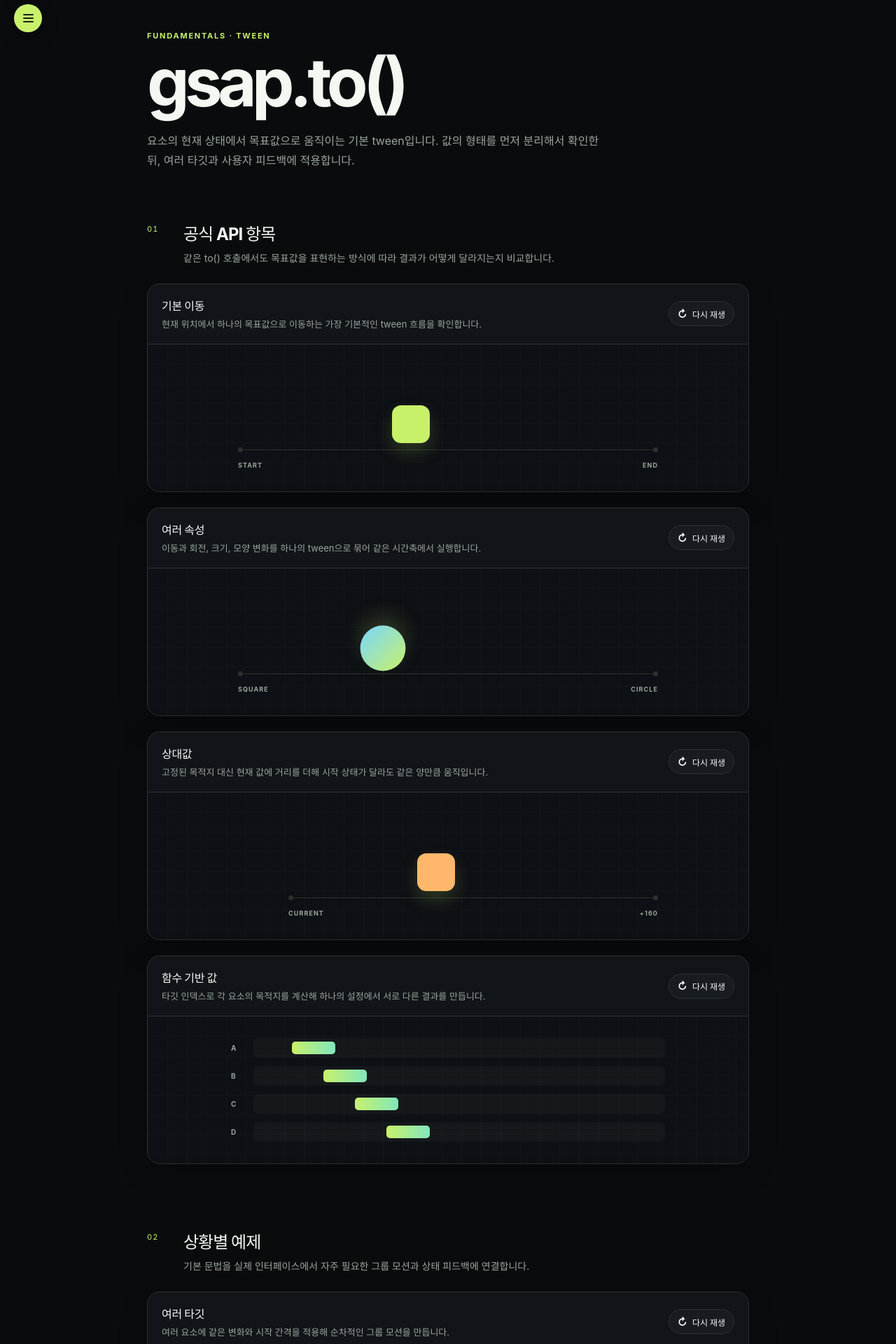
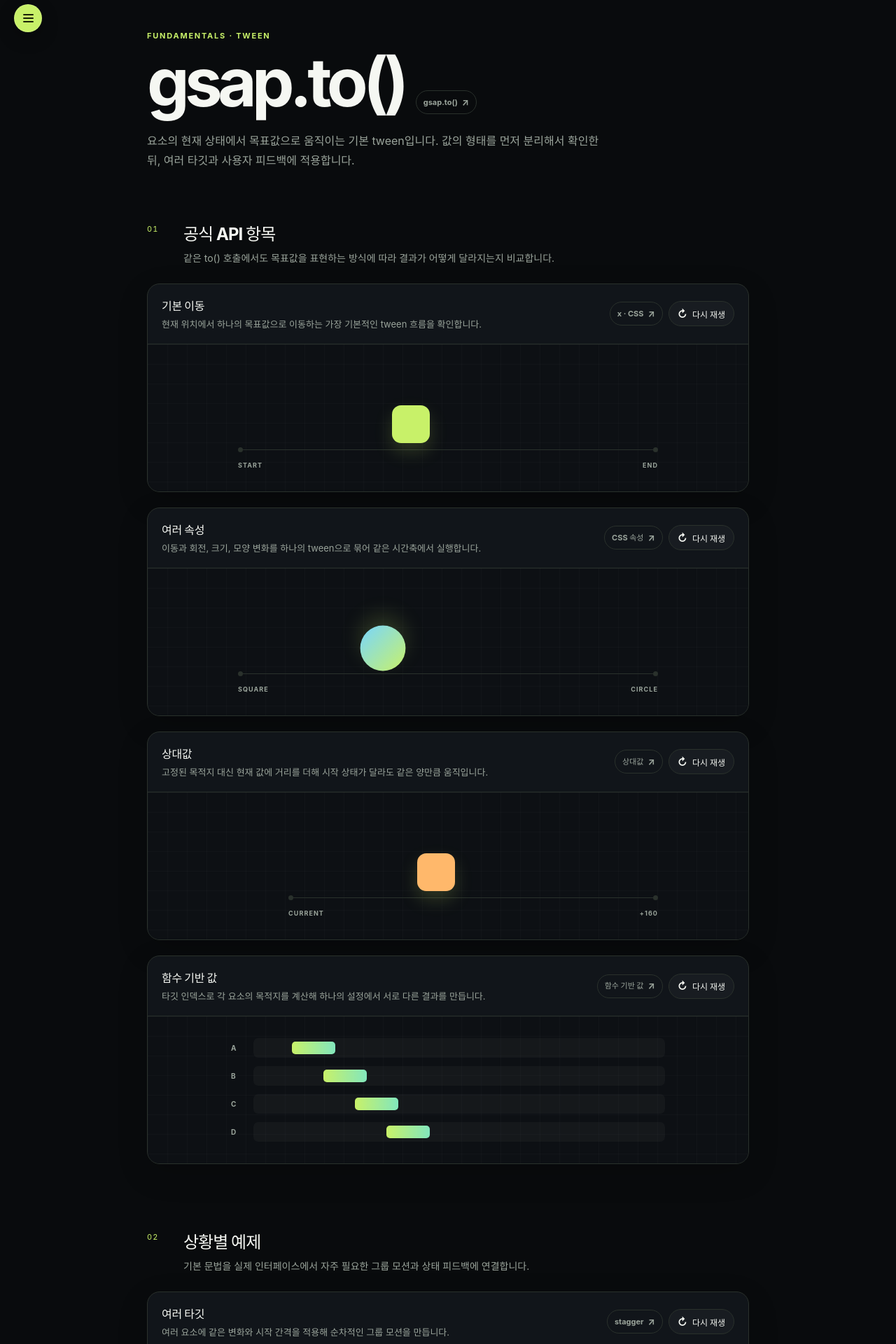
Before and after one commit to Dessert99/FE-GSAP, a React (Vite) app: page /fundamentals/gsap-to in a window 1280 px wide. Shown: the part 80-2000 px from the top of the page at 70% size. Built offline with nearby package versions, Linux system fonts and the light colour scheme.

Commit message:
feat: gsap.to 예제에 공식 문서 링크 추가

```diff
--- a/src/fundamentals/gsap-to/GsapToPage.tsx
+++ b/src/fundamentals/gsap-to/GsapToPage.tsx
@@ -1,10 +1,12 @@
 import { DemoPanel } from '../../components/demo/DemoPanel'
+import { OfficialDocsLink } from '../../components/learning/OfficialDocsLink'
 import { BasicMovementExample } from './examples/BasicMovementExample'
 import { CardFeedbackExample } from './examples/CardFeedbackExample'
 import { FunctionValueExample } from './examples/FunctionValueExample'
 import { MultiplePropertiesExample } from './examples/MultiplePropertiesExample'
 import { MultipleTargetsExample } from './examples/MultipleTargetsExample'
 import { RelativeValueExample } from './examples/RelativeValueExample'
+import { gsapToReferences } from './gsap-to.references'
 import './gsap-to.css'
 
 export function GsapToPage() {
@@ -12,7 +14,10 @@
     <article className="gsap-to-page">
       <header className="gsap-to-page__header">
         <p className="gsap-to-page__eyebrow">FUNDAMENTALS · TWEEN</p>
-        <h1>gsap.to()</h1>
+        <div className="gsap-to-page__title-row">
+          <h1>gsap.to()</h1>
+          <OfficialDocsLink {...gsapToReferences.method} />
+        </div>
         <p>
           요소의 현재 상태에서 목표값으로 움직이는 기본 tween입니다. 값의 형태를 먼저 분리해서 확인한 뒤,
           여러 타깃과 사용자 피드백에 적용합니다.
@@ -32,24 +37,28 @@
           <DemoPanel
             title="기본 이동"
             description="현재 위치에서 하나의 목표값으로 이동하는 가장 기본적인 tween 흐름을 확인합니다."
+            references={gsapToReferences.basicMovement}
           >
             <BasicMovementExample />
           </DemoPanel>
           <DemoPanel
             title="여러 속성"
             description="이동과 회전, 크기, 모양 변화를 하나의 tween으로 묶어 같은 시간축에서 실행합니다."
+            references={gsapToReferences.multipleProperties}
           >
             <MultiplePropertiesExample />
           </DemoPanel>
           <DemoPanel
             title="상대값"
             description="고정된 목적지 대신 현재 값에 거리를 더해 시작 상태가 달라도 같은 양만큼 움직입니다."
+            references={gsapToReferences.relativeValue}
           >
             <RelativeValueExample />
           </DemoPanel>
           <DemoPanel
             title="함수 기반 값"
             description="타깃 인덱스로 각 요소의 목적지를 계산해 하나의 설정에서 서로 다른 결과를 만듭니다."
+            references={gsapToReferences.functionValue}
           >
             <FunctionValueExample />
           </DemoPanel>
@@ -69,12 +78,14 @@
           <DemoPanel
             title="여러 타깃"
             description="여러 요소에 같은 변화와 시작 간격을 적용해 순차적인 그룹 모션을 만듭니다."
+            references={gsapToReferences.multipleTargets}
           >
             <MultipleTargetsExample />
           </DemoPanel>
           <DemoPanel
             title="카드 상태 피드백"
             description="사용자 입력 뒤에 눌림과 완료 상태를 이어 붙여 즉각적인 인터랙션 피드백을 제공합니다."
+            references={gsapToReferences.cardFeedback}
           >
             <CardFeedbackExample />
           </DemoPanel>
--- /dev/null
+++ b/src/fundamentals/gsap-to/gsap-to.references.ts
@@ -0,0 +1,44 @@
+import type { OfficialReference } from '../../components/learning/OfficialDocsLink'
+
+export const gsapToReferences = {
+  method: {
+    label: 'gsap.to()',
+    href: 'https://gsap.com/docs/v3/GSAP/gsap.to%28%29/',
+  },
+  basicMovement: [
+    {
+      label: 'x · CSS',
+      href: 'https://gsap.com/docs/v3/GSAP/CorePlugins/CSS/',
+    },
+  ],
+  multipleProperties: [
+    {
+      label: 'CSS 속성',
+      href: 'https://gsap.com/docs/v3/GSAP/CorePlugins/CSS/',
+    },
+  ],
+  relativeValue: [
+    {
+      label: '상대값',
+      href: 'https://gsap.com/docs/v3/GSAP/gsap.to%28%29/#relative-values',
+    },
+  ],
+  functionValue: [
+    {
+      label: '함수 기반 값',
+      href: 'https://gsap.com/docs/v3/GSAP/gsap.to%28%29/#function-based-values',
+    },
+  ],
+  multipleTargets: [
+    {
+      label: 'stagger',
+      href: 'https://gsap.com/resources/getting-started/Staggers/',
+    },
+  ],
+  cardFeedback: [
+    {
+      label: 'React · useGSAP()',
+      href: 'https://gsap.com/resources/React/',
+    },
+  ],
+} satisfies Record<string, OfficialReference | OfficialReference[]>
```
Also changed, not shown: src/fundamentals/gsap-to/gsap-to.css, 1 other file (tests, documents, lock files or other folders).
